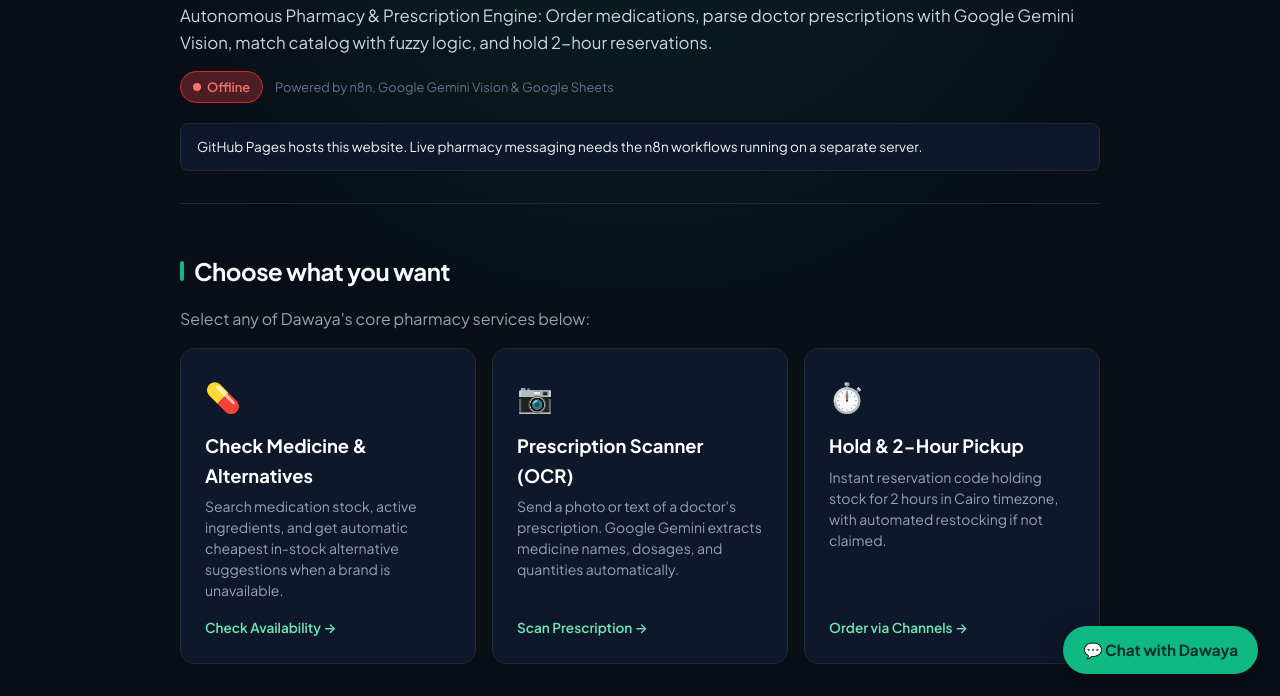
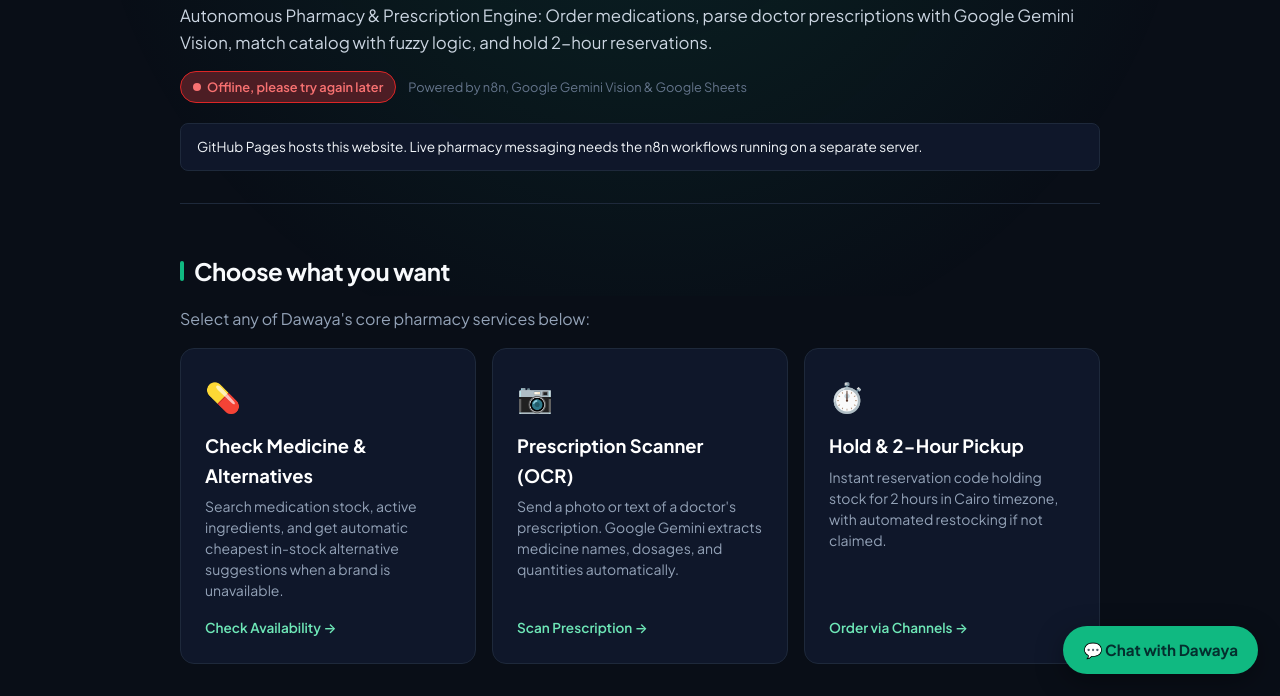
Before and after one commit to ahmedayman200679-boop/Dawaya, a plain HTML site: page index.html in a window 1280 px wide. Shown: the part 104-800 px from the top of the page. Drawn offline with Linux system fonts and the light colour scheme; no server answers.

Commit message:
Add files via upload

```diff
--- a/index.html
+++ b/index.html
@@ -703,8 +703,8 @@
     </p>
 
     <div class="hero-meta">
-      <span class="badge off" role="status">
-        <span class="badge-dot"></span> Offline
+      <span class="badge" id="status" role="status">
+        <span class="badge-dot"></span> Checking…
       </span>
       <span style="font-size: 0.8rem; color: var(--text-dim);">
         Powered by n8n, Google Gemini Vision & Google Sheets
@@ -1011,47 +1011,98 @@
     refreshPanelLinks();
   </script>
 <script>
-// Paste your n8n PRODUCTION webhook URL here (https, contains /webhook/, not /webhook-test/).
-// This file is public: never put API keys or tokens in it.
-const STATUS_URL = "https://happiest-powdering-coveting.ngrok-free.dev/webhook/2eeba845-c622-4969-a89a-d0149e2f9b1e";
+  // Live Dawaya n8n Configuration & Status Monitor
+  const CONFIG = {
+    n8nBase: "https://happiest-powdering-coveting.ngrok-free.dev",
+    dawayaWebhook: "/webhook/80c2fac7-9a4a-43c4-8ecd-f6f12d3bb24c/webhook",
+    healthz: "/healthz"
+  };
 
-(function () {
-  const badge = document.querySelector(".hero-meta .badge");
-  if (!badge) return;
+  const HEADERS = {
+    "ngrok-skip-browser-warning": "1"
+  };
 
-  function show(state, text) {
-    badge.classList.remove("on", "off");
-    if (state) badge.classList.add(state);
+  function setStatus(online) {
+    const statusEl = document.getElementById("status") || document.querySelector(".hero-meta .badge");
+    if (!statusEl) return;
+    statusEl.className = "badge " + (online ? "on" : "off");
     const dot = document.createElement("span");
     dot.className = "badge-dot";
-    badge.replaceChildren(dot, " " + text);
+    statusEl.replaceChildren(dot, document.createTextNode(online ? " Online" : " Offline, please try again later"));
+
+    document.querySelectorAll("#whatsappLink, #telegramLink, #panelWhatsapp, #panelTelegram").forEach(a => {
+      a.classList.toggle("disabled", !online);
+      if (online) {
+        a.removeAttribute("aria-disabled");
+      } else {
+        a.setAttribute("aria-disabled", "true");
+      }
+    });
   }
 
-  async function check() {
-    if (!STATUS_URL) return show("off", "Offline");
+  async function checkStatus() {
+    const statusEl = document.getElementById("status") || document.querySelector(".hero-meta .badge");
+    if (statusEl && !statusEl.classList.contains("on")) {
+      const dot = document.createElement("span");
+      dot.className = "badge-dot";
+      statusEl.className = "badge";
+      statusEl.replaceChildren(dot, document.createTextNode(" Checking…"));
+    }
 
     const controller = new AbortController();
     const timer = setTimeout(() => controller.abort(), 8000);
+
     try {
-      const url = new URL(STATUS_URL);
-      const headers = url.hostname.includes("ngrok")
-        ? { "ngrok-skip-browser-warning": "1" }
-        : {};
-      const res = await fetch(url, { headers, cache: "no-store", signal: controller.signal });
-      if (!res.ok) throw new Error("HTTP " + res.status);
-      await res.json(); // an HTML error page counts as offline
-      show("on", "Online");
-    } catch {
-      show("off", "Offline");
+      // 1. Primary check: Dawaya live webhook
+      const webhookUrl = CONFIG.n8nBase + CONFIG.dawayaWebhook;
+      const res = await fetch(webhookUrl, {
+        headers: HEADERS,
+        cache: "no-store",
+        signal: controller.signal
+      });
+      if (res.ok) {
+        setStatus(true);
+        return;
+      }
+      throw new Error("HTTP " + res.status);
+    } catch (err) {
+      // 2. Secondary check: n8n healthz endpoint
+      try {
+        const healthUrl = CONFIG.n8nBase + CONFIG.healthz;
+        const resHealth = await fetch(healthUrl, {
+          headers: HEADERS,
+          cache: "no-store",
+          signal: controller.signal
+        });
+        if (resHealth.ok) {
+          setStatus(true);
+          return;
+        }
+      } catch (err2) {
+        // 3. Fallback for strict browser local sandbox / file:// CORS policy
+        try {
+          await fetch(CONFIG.n8nBase + CONFIG.healthz, {
+            mode: "no-cors",
+            headers: HEADERS,
+            cache: "no-store",
+            signal: controller.signal
+          });
+          setStatus(true);
+          return;
+        } catch (err3) {
+          // Tunnel or backend is truly offline
+        }
+      }
+      setStatus(false);
     } finally {
       clearTimeout(timer);
     }
   }
 
-  show("", "Checking...");
-  check();
-  setInterval(() => { if (!document.hidden) check(); }, 60000);
-})();
+  checkStatus();
+  setInterval(() => {
+    if (!document.hidden) checkStatus();
+  }, 60000);
 </script>
 </body>
 </html>
```
